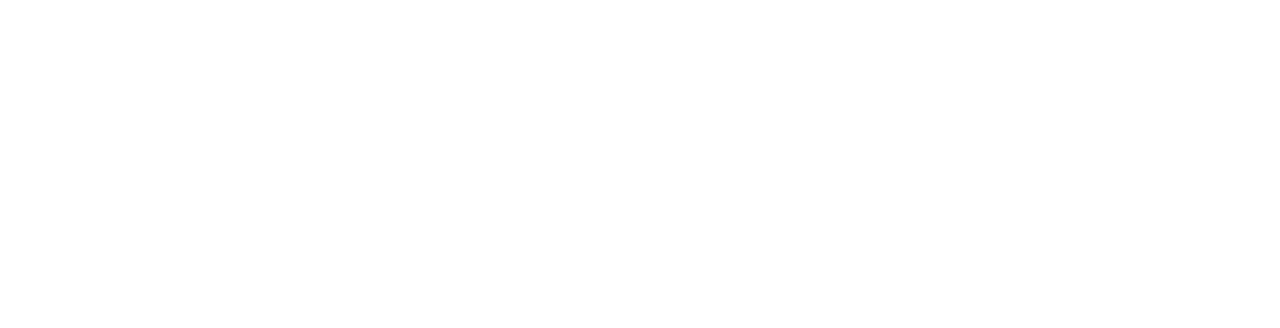
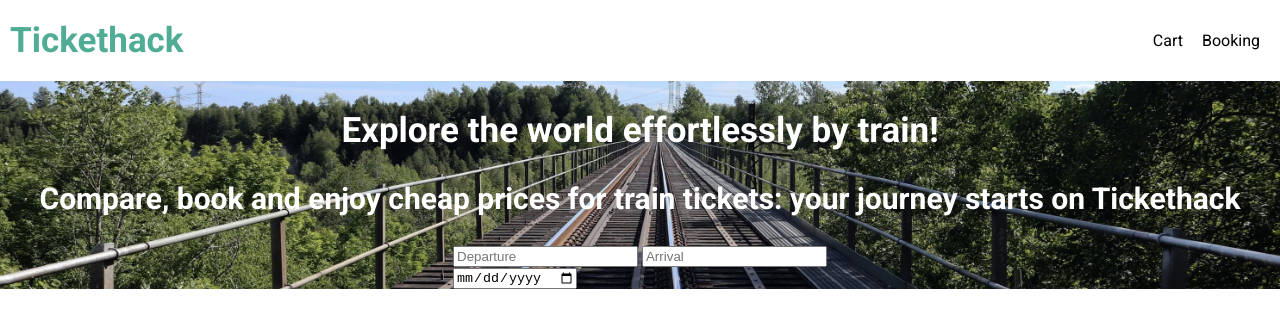
Before and after one commit to TheoKennel/Hackaton_TicketHack, a plain HTML site: page frontend/index.html in a window 1280 px wide. Drawn offline with Linux system fonts and the light colour scheme.

Commit message:
debut front

```diff
--- a/frontend/index.html
+++ b/frontend/index.html
@@ -1,12 +1,48 @@
 <!DOCTYPE html>
-<html lang="en">
+<html lang="fr">
 <head>
     <meta charset="UTF-8">
     <meta http-equiv="X-UA-Compatible" content="IE=edge">
     <meta name="viewport" content="width=device-width, initial-scale=1.0">
+    <link rel="preconnect" href="https://fonts.googleapis.com">
+    <link rel="preconnect" href="https://fonts.gstatic.com" crossorigin>
+    <link href="https://fonts.googleapis.com/css2?family=Roboto:wght@400;500;700;900&display=swap" rel="stylesheet">
+    <link rel="stylesheet" href="style.css">
     <title>tickethack</title>
 </head>
 <body>
+    <div id="container">
+        <div class="nav">
+            <div class="logo">
+                <a href="index.html">
+                    Tickethack
+                </a>
+            </div>
+            <div class="menu">
+                <a class="cart" href="#">Cart</a>
+                <a class="booking" href="#">Booking</a>
+            </div>
+        </div>
+        <div id="body-container">
+            <div class="titre-container">
+                <h2>Explore the world effortlessly by train!</h2>
+                <h3>Compare, book and enjoy cheap prices for train tickets: your journey starts on Tickethack</h3>
+            </div>
+            <div class="card-container">
+                <div class="card" id="search-contain">
+                    <div class="input-text">
+                    <input type="text" placeholder="Departure">
+                    <input type="text" placeholder="Arrival">
+                    </div>
+                    <div class="input-date">
+                        <input type="date">
+                    </div>
+                </div>
+                <div class="card" id="result-contain">
 
+                </div>
+            </div>
+        </div>
+    </div>
 </body>
 </html>
--- /dev/null
+++ b/frontend/style.css
@@ -0,0 +1,53 @@
+body{
+    margin: 0;
+    font-family: 'Roboto', sans-serif;
+}
+
+a{
+    text-decoration: none;
+    color: black;
+}
+
+.nav{
+    display: flex;
+    justify-content: space-between;
+    align-items: center;
+    margin: 20px 10px;
+}
+
+.logo a{
+    font-family: 'Roboto', sans-serif;
+    font-size: 35px;
+    color: #50ac94;
+    font-weight: bold;
+}
+
+.cart{
+    margin-right: 15px;
+}
+
+.booking{
+    margin-right: 10px;
+}
+
+#body-container{
+    display: flex;
+    flex-direction: column;
+    align-items: center;
+    background-image: url(images/background.jpg);
+    background-repeat: no-repeat;
+    background-position: center;
+    background-size: cover;
+}
+
+.titre-container h2{
+    color: white;
+    text-align: center;
+    font-size: 35px;
+}
+
+.titre-container h3{
+    color: white;
+    text-align: center;
+    font-size: 30px;
+}
```
Also changed, not shown: frontend/images/background.jpg (added), frontend/images/notfound.png (added), frontend/images/train.png (added).
